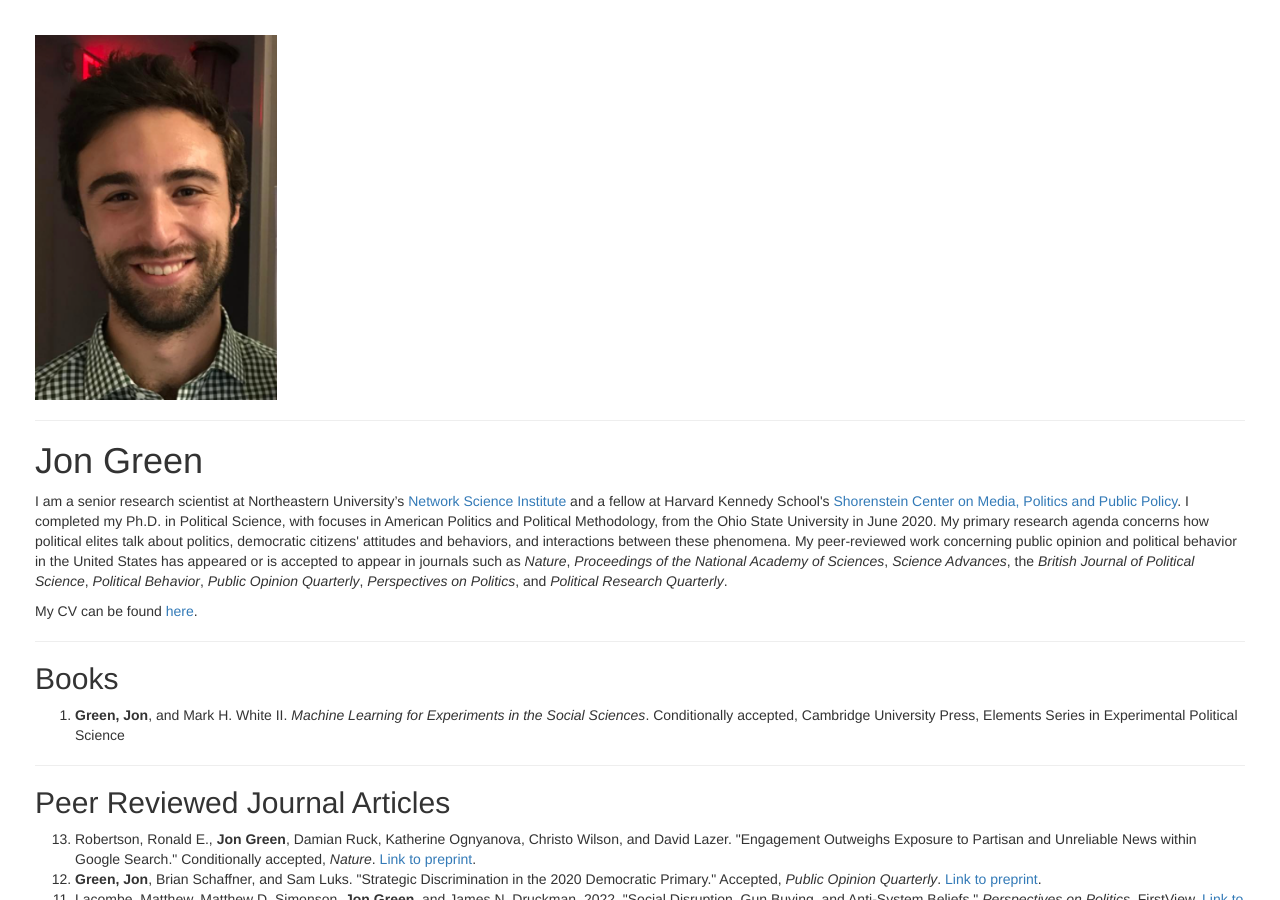
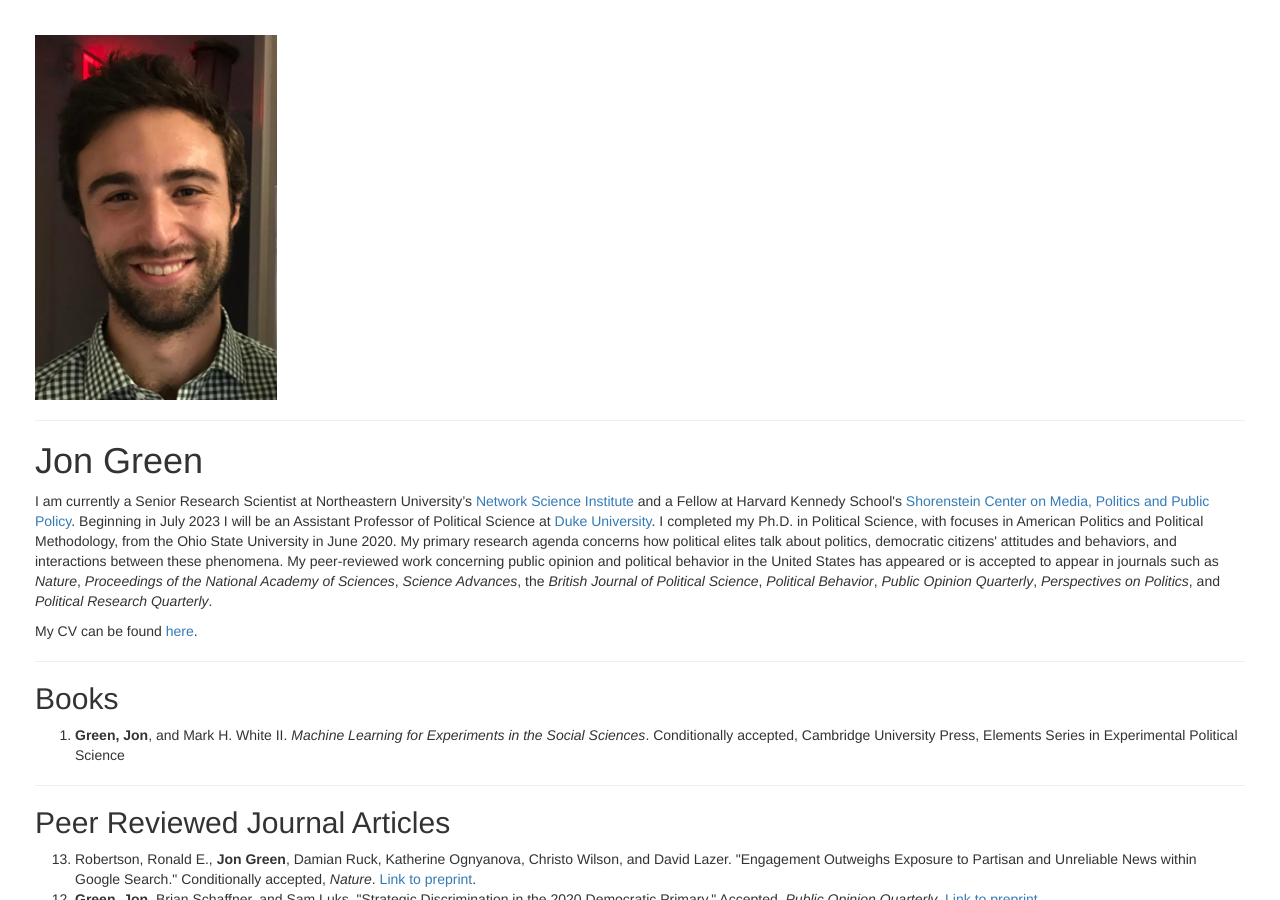
Before and after one commit to jgreen4919/jgreen4919.github.io, a Jekyll site: the page index.html, which Jekyll copies as it is, in a window 1280 px wide and 900 px high. Built offline with Jekyll 4.4.1, drawn with Linux system fonts in a browser that asks for light colours.

Commit message:
professional news

```diff
--- a/index.html
+++ b/index.html
@@ -27,7 +27,7 @@
   </header>
 
   <section>
-    <p>I am a senior research scientist at Northeastern University’s <a href="http://networkscienceinstitute.org">Network Science Institute</a> and a fellow at Harvard Kennedy School's <a href="https://shorensteincenter.org/">Shorenstein Center on Media, Politics and Public Policy</a>. I completed my Ph.D. in Political Science, with focuses in American Politics and Political Methodology, from the Ohio State University in June 2020. My primary research agenda concerns how political elites talk about politics, democratic citizens' attitudes and behaviors, and interactions between these phenomena. My peer-reviewed work concerning public opinion and political behavior in the United States has appeared or is accepted to appear in journals such as <i>Nature</i>, <i>Proceedings of the National Academy of Sciences</i>, <i>Science Advances</i>, the <i>British Journal of Political Science</i>, <i>Political Behavior</i>, <i>Public Opinion Quarterly</i>, <i>Perspectives on Politics</i>, and <i>Political Research Quarterly</i>.
+    <p>I am currently a Senior Research Scientist at Northeastern University’s <a href="http://networkscienceinstitute.org">Network Science Institute</a> and a Fellow at Harvard Kennedy School's <a href="https://shorensteincenter.org/">Shorenstein Center on Media, Politics and Public Policy</a>. Beginning in July 2023 I will be an Assistant Professor of Political Science at <a href="https://polisci.duke.edu/">Duke University</a>. I completed my Ph.D. in Political Science, with focuses in American Politics and Political Methodology, from the Ohio State University in June 2020. My primary research agenda concerns how political elites talk about politics, democratic citizens' attitudes and behaviors, and interactions between these phenomena. My peer-reviewed work concerning public opinion and political behavior in the United States has appeared or is accepted to appear in journals such as <i>Nature</i>, <i>Proceedings of the National Academy of Sciences</i>, <i>Science Advances</i>, the <i>British Journal of Political Science</i>, <i>Political Behavior</i>, <i>Public Opinion Quarterly</i>, <i>Perspectives on Politics</i>, and <i>Political Research Quarterly</i>.
 
     <p>My CV can be found <a href="files/cv_current.pdf">here</a>.</p>
         <hr>
```
Also changed, not shown: 4 other files.
